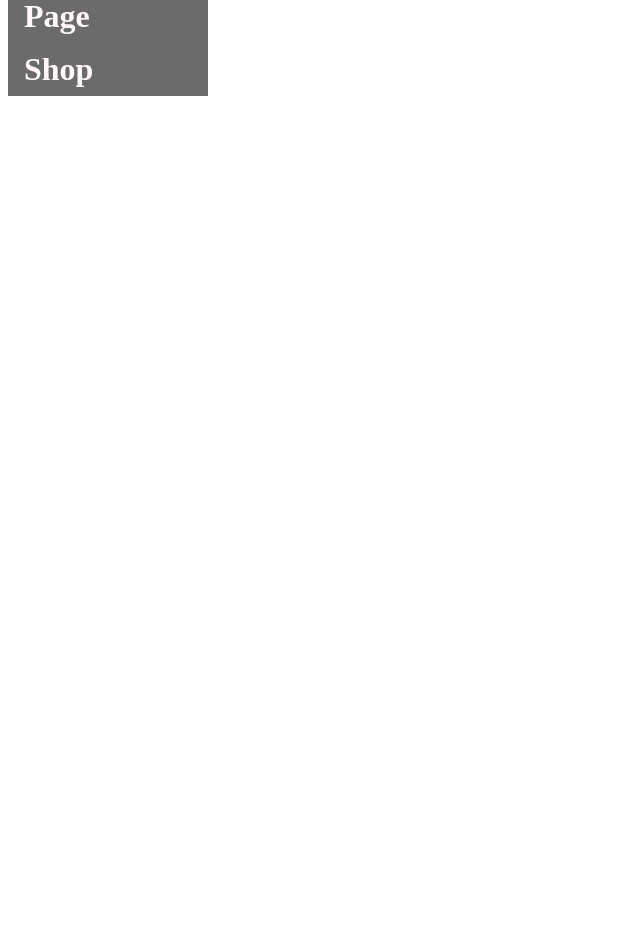
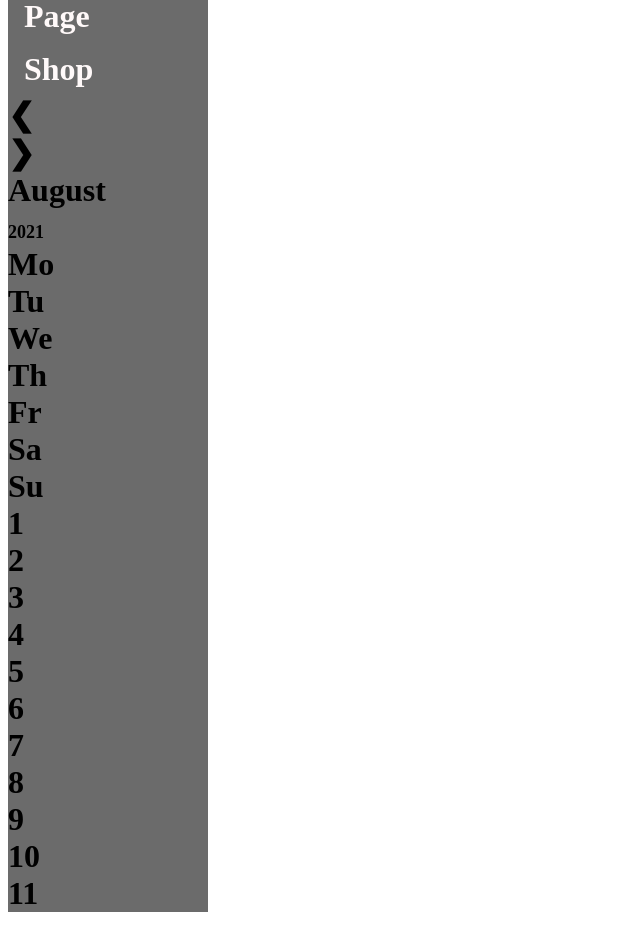
Before and after one commit to Arcanvian/SHHS-Band-Website-Awasome, a plain HTML site: page SHHS-Band-Website-Awasome/calendar.html in a window 1280 px wide. Shown: the part 280-1222 px from the top of the page, without its empty margins (0-640 px from the left). Before the commit the page ends 800 px from the top, so only its background shows below. Drawn offline with Linux system fonts and the light colour scheme.

Commit message:
Experimental Calendar

```diff
--- a/SHHS-Band-Website-Awasome/calendar.html
+++ b/SHHS-Band-Website-Awasome/calendar.html
@@ -18,6 +18,37 @@
                         <li><a href="shop.html">Shop</a></li>
                     </ul>
                 </nav>
+                <div class="month">
+                    <ul>
+                      <li class="prev">&#10094;</li>
+                      <li class="next">&#10095;</li>
+                      <li>August<br><span style="font-size:18px">2021</span></li>
+                    </ul>
+                  </div>
+
+                  <ul class="weekdays">
+                    <li>Mo</li>
+                    <li>Tu</li>
+                    <li>We</li>
+                    <li>Th</li>
+                    <li>Fr</li>
+                    <li>Sa</li>
+                    <li>Su</li>
+                  </ul>
+
+                  <ul class="days">
+                    <li>1</li>
+                    <li>2</li>
+                    <li>3</li>
+                    <li>4</li>
+                    <li>5</li>
+                    <li>6</li>
+                    <li>7</li>
+                    <li>8</li>
+                    <li>9</li>
+                    <li><span class="active">10</span></li>
+                    <li>11</li>
+                  </ul>
             </h1>
             <script src="main.js"></script>
         </div>
```
